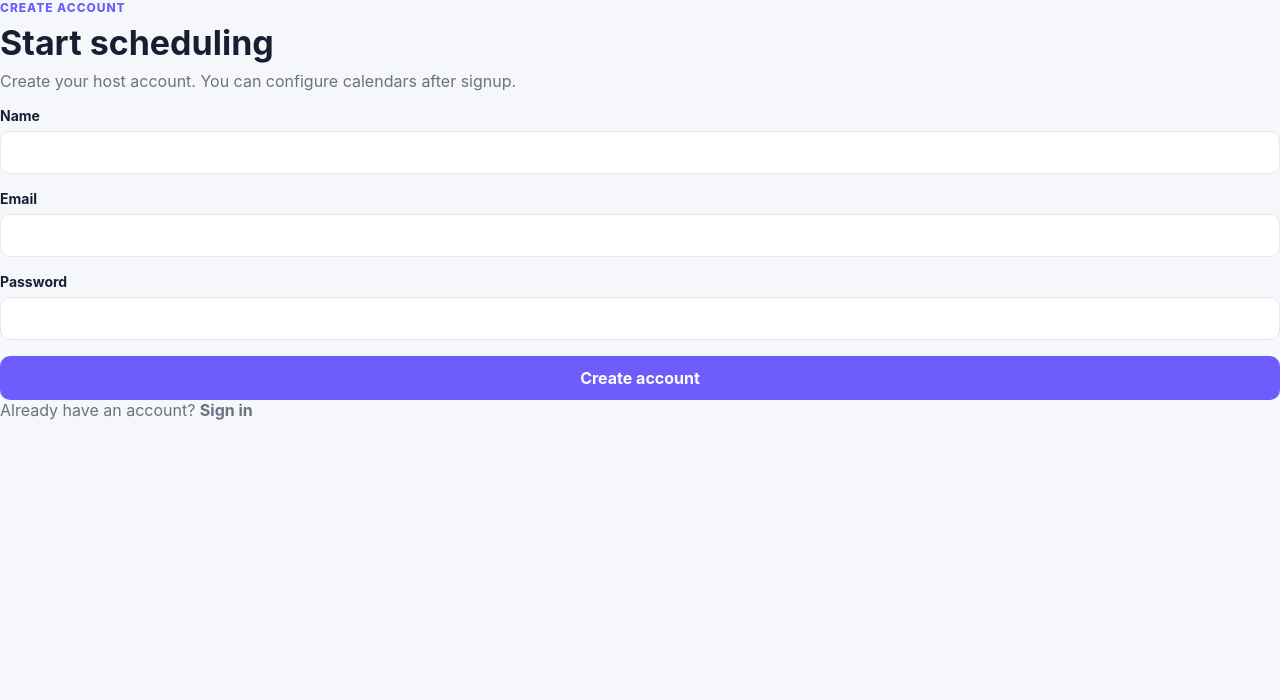
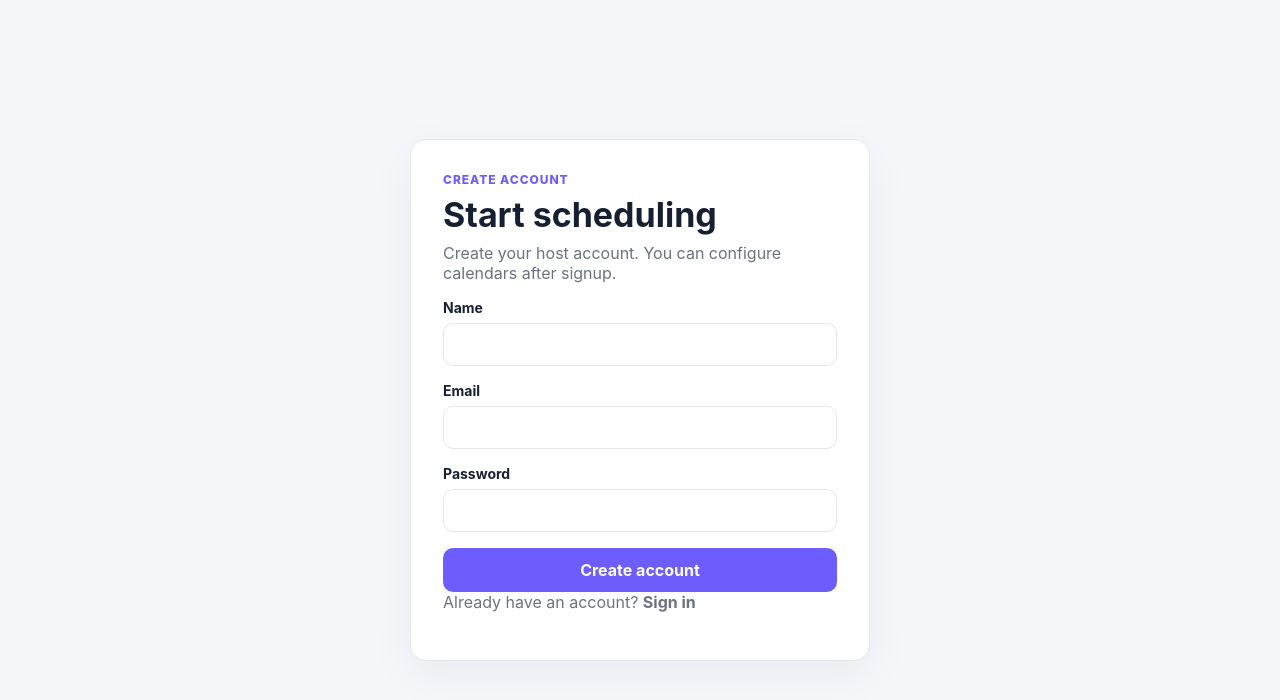
Before and after one commit to iparthapps-hash/booking-platform, a Next.js app: page /signup in a window 1280 px wide. Shown: the top 700 px of the page. Built offline with nearby package versions, Linux system fonts and the light colour scheme.

Commit message:
Add auth and host management page styles

```diff
--- a/app/globals.css
+++ b/app/globals.css
@@ -29,7 +29,7 @@ h1 { font-size: 34px; margin-bottom: 8px; }
 h2 { margin-bottom: 8px; }
 .muted { color: var(--muted); }
 .primary, .secondary, .iconBtn { border: 0; border-radius: 10px; cursor: pointer; }
-.primary { background: var(--accent); color: white; padding: 12px 16px; font-weight: 700; }
+.primary { display: inline-block; background: var(--accent); color: white; padding: 12px 16px; font-weight: 700; }
 .primary:hover { background: var(--accent-dark); }
 .primary:disabled { opacity: .6; cursor: wait; }
 .secondary { display: inline-block; background: white; border: 1px solid var(--border); padding: 10px 12px; font-weight: 650; color: var(--text); }
@@ -58,19 +58,32 @@ h2 { margin-bottom: 8px; }
 
 .form { display: grid; gap: 16px; }
 .form label, .datePicker { display: grid; gap: 7px; font-size: 14px; font-weight: 700; color: var(--text); }
-.form input, .form textarea, .datePicker input { width: 100%; border: 1px solid var(--border); background: white; color: var(--text); border-radius: 10px; padding: 12px 13px; outline: none; }
-.form input:focus, .form textarea:focus, .datePicker input:focus { border-color: var(--accent); box-shadow: 0 0 0 3px rgba(109,93,252,.12); }
+.form input, .form textarea, .form select, .datePicker input { width: 100%; border: 1px solid var(--border); background: white; color: var(--text); border-radius: 10px; padding: 12px 13px; outline: none; }
+.form input:focus, .form textarea:focus, .form select:focus, .datePicker input:focus { border-color: var(--accent); box-shadow: 0 0 0 3px rgba(109,93,252,.12); }
 .form textarea { resize: vertical; }
 .datePicker { margin: 20px 0 28px; max-width: 260px; }
 .errorText { color: #b42318; background: #fff3f2; border: 1px solid #fecdca; border-radius: 10px; padding: 10px 12px; margin: 0; font-size: 14px; }
+
+.authPage { min-height: 100vh; display: grid; place-items: center; padding: 28px; }
+.authCard, .formCard, .listCard { background: white; border: 1px solid var(--border); border-radius: 16px; box-shadow: 0 14px 45px rgba(23,32,51,.06); }
+.authCard { width: min(460px, 100%); padding: 32px; }
+.formCard { padding: 28px; max-width: 720px; }
+.simplePage { width: min(1000px, calc(100% - 40px)); margin: 0 auto; padding: 48px 0; }
+.simpleHeader { display: flex; align-items: center; justify-content: space-between; gap: 20px; margin-bottom: 24px; }
+.listCard { overflow: hidden; padding: 8px 20px; }
+.listRow { display: flex; align-items: center; justify-content: space-between; gap: 20px; padding: 18px 0; border-bottom: 1px solid var(--border); }
+.listRow:last-child { border-bottom: 0; }
+.listRow p { margin: 5px 0 0; }
+.meetingMeta { display: flex; align-items: center; gap: 14px; text-align: right; }
 
 @media (max-width: 840px) {
   .shell { grid-template-columns: 1fr; }
   .sidebar { display: none; }
   .content { padding: 24px; }
   .grid { grid-template-columns: 1fr; }
-  .topbar { align-items: flex-start; flex-direction: column; }
+  .topbar, .simpleHeader { align-items: flex-start; flex-direction: column; }
   .bookingCard { grid-template-columns: 1fr; }
   .bookingInfo { border-right: 0; border-bottom: 1px solid var(--border); }
   .slots { grid-template-columns: 1fr; }
+  .listRow, .meetingMeta { align-items: flex-start; flex-direction: column; text-align: left; }
 }
```
